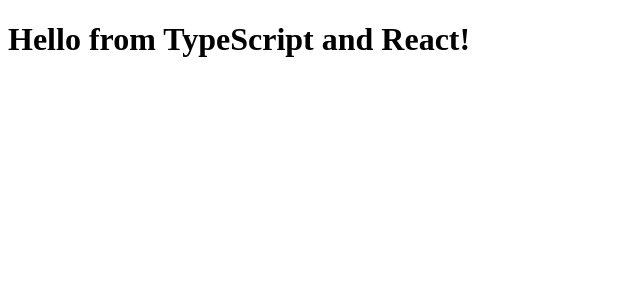
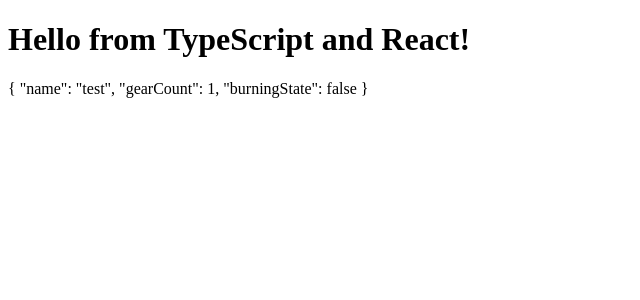
Before and after one commit to azamanaza/react-robot-factory, a React app: page / in a window 1280 px wide. Shown: the top 300 px of the page, without its empty margins (0-640 px from the left). Built offline with nearby package versions, Linux system fonts and the light colour scheme.

Commit message:
dependency updates and working app tree

```diff
--- a/src/components/app.component.tsx
+++ b/src/components/app.component.tsx
@@ -1,11 +1,33 @@
 import * as React from "react";
+import { RbRobotComponent } from "./robot/robot.component";
+import Robot from "./robot/robot";
 
 export interface AppComponentProp { compiler: string; framework: string; }
 
 // 'HelloProps' describes the shape of props.
 // State is never set so we use the '{}' type.
 export class App extends React.Component<AppComponentProp, {}> {
+
+    getTestBot(): Robot {
+        return {
+            name: "test",
+            gearCount: 1,
+            burningState: false
+        } as Robot;
+    }
+
+    getCompiler(): string {
+        return this.props.compiler;
+    }
+
+    getFramework(): string  {
+        return this.props.framework;
+    }
+
     render() {
-        return <h1>Hello from {this.props.compiler} and {this.props.framework}!</h1>;
+        return <div>
+            <h1>Hello from {this.getCompiler()} and {this.getFramework()}!</h1>
+            <RbRobotComponent robot={this.getTestBot()} />
+        </div>;
     }
 }
--- a/src/components/robot/robot.component.tsx
+++ b/src/components/robot/robot.component.tsx
@@ -1,11 +1,17 @@
 import * as React from "react";
+import Robot from "./robot";
 
 export interface RobotComponentProp { robot: Robot }
 
 // 'HelloProps' describes the shape of props.
 // State is never set so we use the '{}' type.
-export class Robot extends React.Component<RobotComponentProp, {}> {
+export class RbRobotComponent extends React.Component<RobotComponentProp, {}> {
+
+    getRobotJson(): string {
+        return JSON.stringify(this.props.robot, null, 2);
+    }
+
     render() {
-        return <div></div>;
+        return <div>{this.getRobotJson()}</div>;
     }
 }
--- a/src/components/robot/robot.d.ts
+++ /dev/null
@@ -1,4 +0,0 @@
-export class Robot {
-    gears: string;
-    burningState: boolean;
-}
--- /dev/null
+++ b/src/components/robot/robot.ts
@@ -0,0 +1,5 @@
+export default class Robot {
+    name: string
+    gearCount: number;
+    burningState: boolean;
+}
```
Also changed, not shown: package.json (+5 -2 lines), 3 other files (tests, documents, lock files or other folders).
